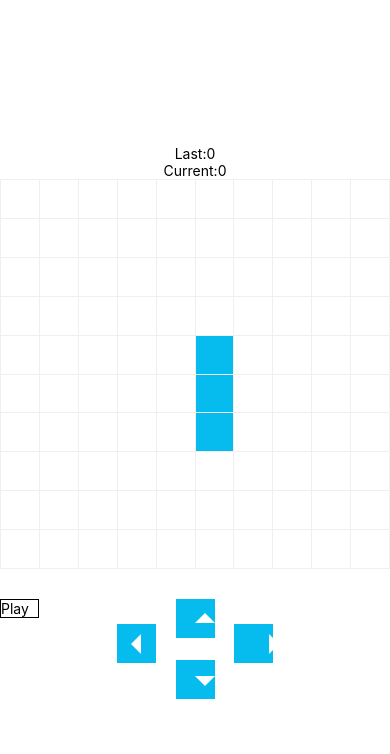
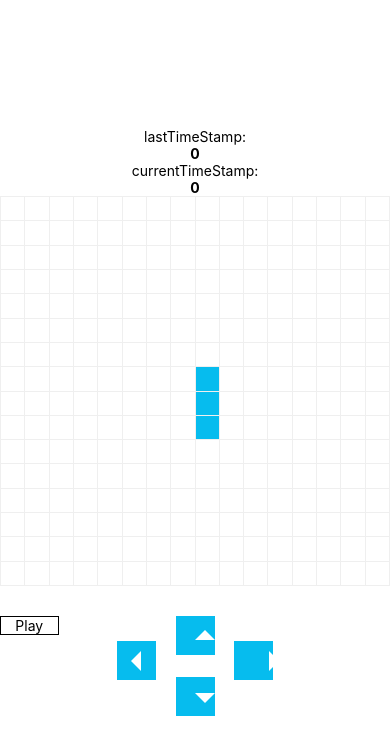
Before and after one commit to xanoosh/expo-snake, a React Native app: screen / in a window 390 px wide. Shown: the top 754 px of the page. Built offline with nearby package versions, Linux system fonts and the light colour scheme.

Commit message:
temporarily added timestamp info for reference

```diff
--- a/App.js
+++ b/App.js
@@ -6,7 +6,7 @@ import { mainStyle } from './styles/Style';
 import SnakeBoard from './components/SnakeBoard';
 
 export default function App() {
-  const boardSquareSize = 10;
+  const boardSquareSize = 16;
   const [snakePosition, setSnakePosition] = useState([
     {
       x: Math.round(boardSquareSize / 2),
@@ -25,7 +25,7 @@ export default function App() {
   //(preferrably requestAnimationFrame)
   const [snakeDirection, setSnakeDirection] = useState('up');
   const [gameOn, setGameOn] = useState(false);
-  const [snakeSpeed, setSnakeSpeed] = useState(2); //3 moves per second
+  const [snakeSpeed, setSnakeSpeed] = useState(30); //moves per second
   const [lastTimeStamp, setLastTimeStamp] = useState(0);
   const [currentTimeStamp, setCurrentTimeStamp] = useState(0);
   //food state:
@@ -53,7 +53,6 @@ export default function App() {
 
   useEffect(() => {
     if (gameOn) requestAnimationFrame(gameLoop);
-    // if (!gameOn) cancelAnimationFrame(gameLoop);
   }, [gameOn]);
 
   useEffect(() => {
@@ -86,18 +85,16 @@ export default function App() {
   };
   return (
     <View style={mainStyle.container}>
-      <Text style={mainStyle.buttonPlayPauseText}>Last:{lastTimeStamp}</Text>
-      <Text style={mainStyle.buttonPlayPauseText}>
-        Current:{currentTimeStamp}
-      </Text>
-      {snakePosition.length !== 0 ? (
-        <SnakeBoard
-          boardSquareSize={boardSquareSize}
-          getSnakePosition={snakePosition}
-        />
-      ) : (
-        <Text>Loading..</Text>
-      )}
+      <Text>lastTimeStamp:</Text>
+      <Text style={{ fontWeight: 'bold' }}>{lastTimeStamp}</Text>
+      <Text>currentTimeStamp:</Text>
+      <Text style={{ fontWeight: 'bold' }}>{currentTimeStamp}</Text>
+
+      <SnakeBoard
+        boardSquareSize={boardSquareSize}
+        getSnakePosition={snakePosition}
+      />
+
       <View style={mainStyle.buttonGroup}>
         <Pressable
           style={[mainStyle.buttonUp, mainStyle.button]}
--- a/styles/Style.js
+++ b/styles/Style.js
@@ -23,8 +23,6 @@ const mainStyle = StyleSheet.create({
     backgroundColor: '#06bcee',
     paddingLeft: 10,
     paddingRight: 10,
-    // paddingBottom: 5,
-    // paddingTop: 5,
     aspectRatio: 1,
   },
   buttonUp: {
@@ -89,12 +87,14 @@ const mainStyle = StyleSheet.create({
     left: '10%',
   },
   buttonPlayPause: {
-    width: '10%',
+    width: '15%',
     borderWidth: 1,
     borderColor: '#000',
     borderStyle: 'solid',
   },
-  buttonPlayPauseText: {},
+  buttonPlayPauseText: {
+    textAlign: 'center',
+  },
 });
 
 const BoardStyle = StyleSheet.create({
```
